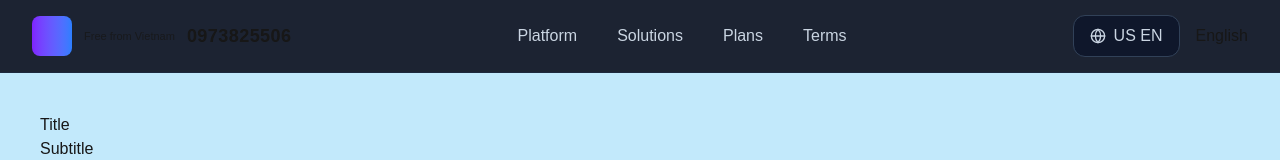
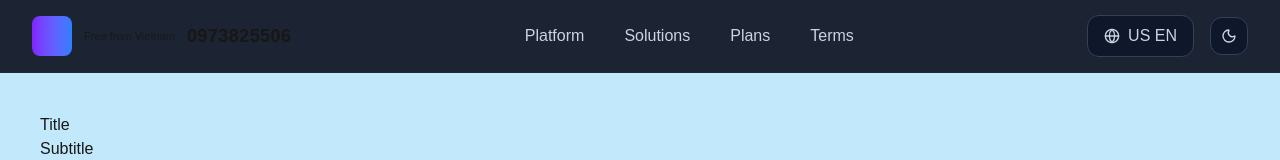
Before and after one commit to sekiro961-wq/shortlink-clone-nextjs, a Next.js app: page / in a window 1280 px wide. Shown: the top 160 px of the page. Built offline with nearby package versions, Linux system fonts and the light colour scheme.

Commit message:
dark/light mode

```diff
--- a/src/components/layout/navbar/NavbarActions.tsx
+++ b/src/components/layout/navbar/NavbarActions.tsx
@@ -1,4 +1,4 @@
-import {Globe} from 'lucide-react';
+import {Globe,Moon} from 'lucide-react';
 
 export default function NavbarActions() {
   return (
@@ -7,7 +7,9 @@ export default function NavbarActions() {
         <Globe size={16} />
         <span>US EN</span>
       </button>
-        English
+      <button className="rounded-xl border border-slate-700 bg-slate-900 p-2.5 text-slate-300 transition hover:brightness-150">
+        <Moon size={16} />
+      </button>
     </div>
   );
 }
--- a/src/components/layout/navbar/NavbarLogo.tsx
+++ b/src/components/layout/navbar/NavbarLogo.tsx
@@ -1,4 +1,3 @@
-import {Globe, Moon} from 'lucide-react';
 export default function NavbarLogo() {
   return (
     <div className="flex items-center gap-3">
```
